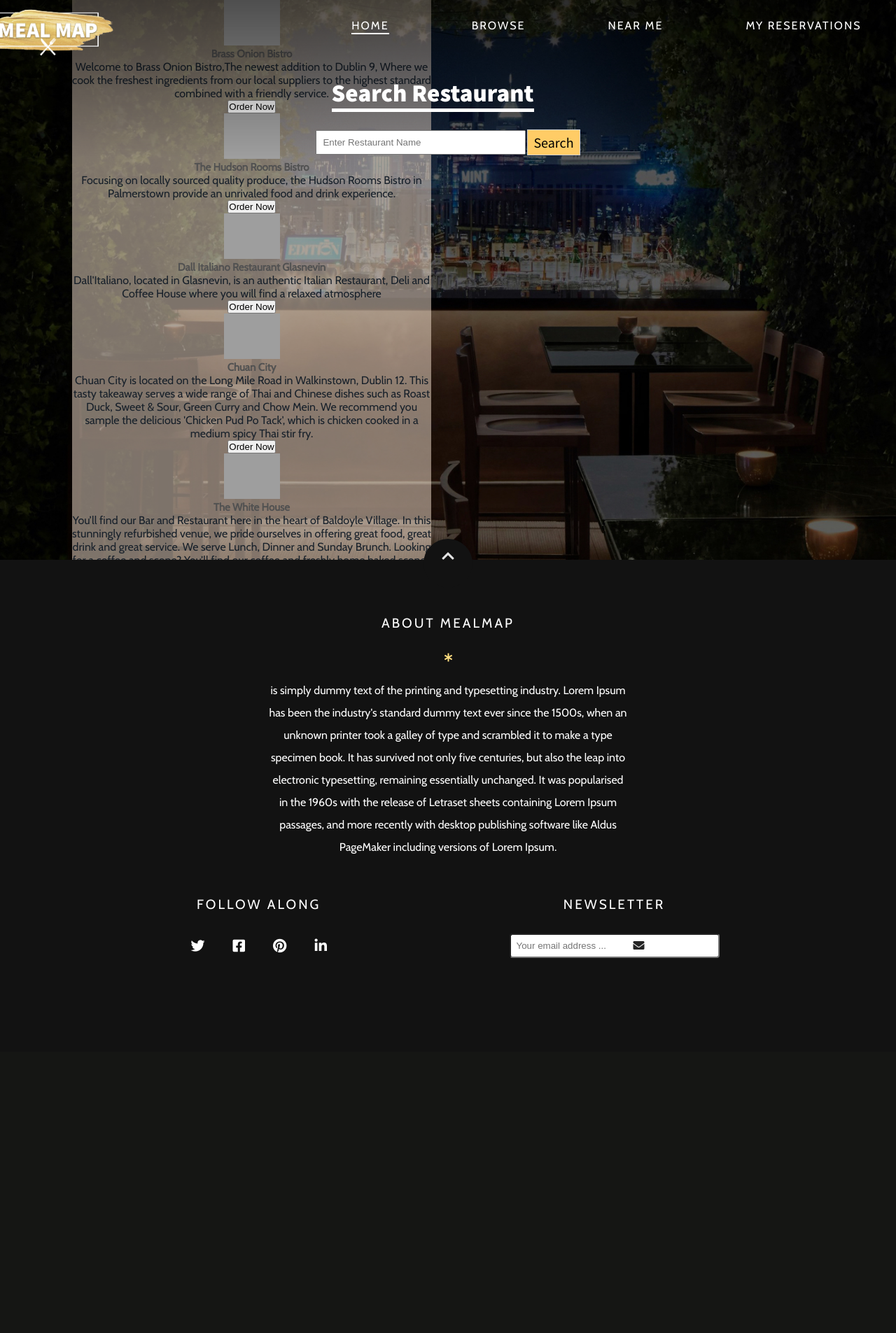
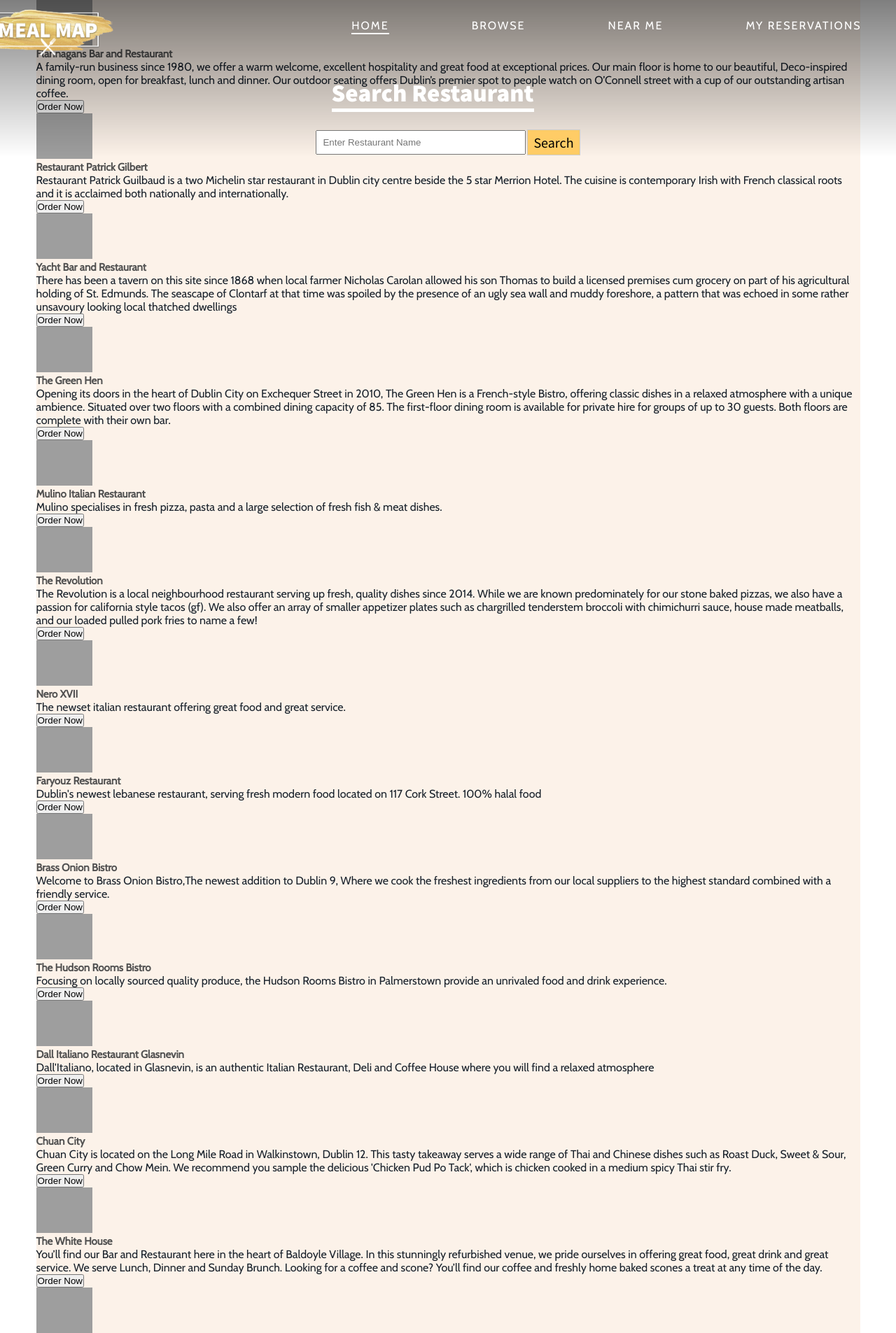
Before and after one commit to mealmaps2020/grape, a PHP site: page /browse.php in a window 1280 px wide. Shown: the top 1905 px of the page at 70% size. Before the commit the page ends 1369 px from the top, so only its background shows below. Run offline with PHP 8.4, Linux system fonts and the light colour scheme; some libraries are stand-ins or nearby versions; some web fonts are replaced; grey boxes are pictures that could not be loaded.

Commit message:
Update browse.php

```diff
--- a/browse.php
+++ b/browse.php
@@ -65,9 +65,7 @@
 		</h1>
 	</header>
     <!---Header ends--->
-	<section class="hero" id="hero">
-
-	      <section class="container" id="list">
+	<section class="container" id="list">
       <div class="item">
         <img src="https://lh3.googleusercontent.com/proxy/YBlZhGF7Qcsu1Omx-o9a29RWnU3GrX9_Qa9__O3Qzqy9LUmNEnj_jSOqjVZcybodMiY6nHWV7vbik7TgUf3pdlURhQ8fv10hkEy-xOt65NJytx7XYA" height="50">
         <h2>Flannagans Bar and Restaurant</h2>
@@ -205,9 +203,11 @@ While we are known predominately for our stone baked pizzas, we also have a pass
         <a href="#"><button>Order Now</button></a>
       </div>
     </section>
-		     <div class="container">
-      </div>
-  </section>
+
+    <!---Header ends--->
+
+</body>
+
 
   <footer>
 		<div class="container">
```
